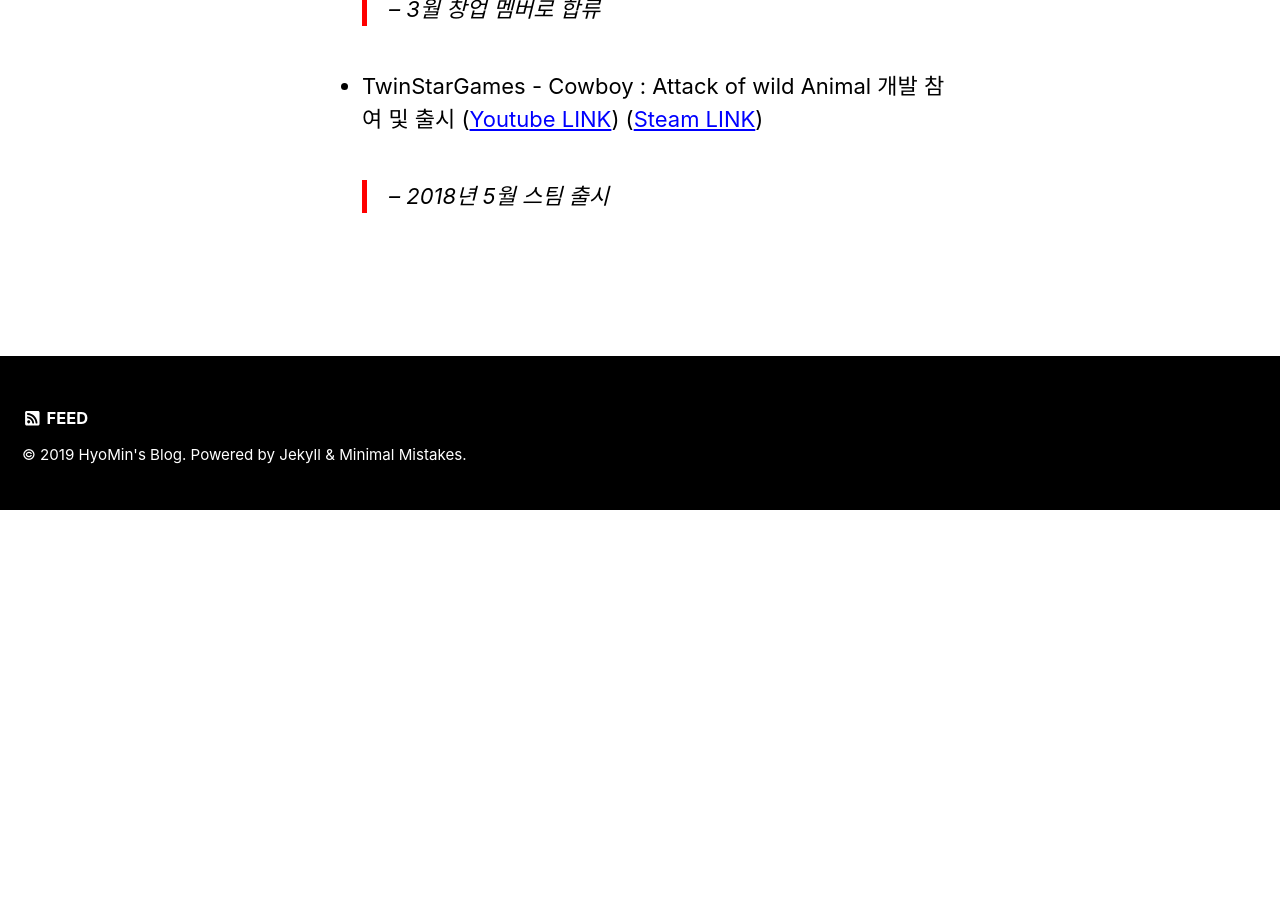
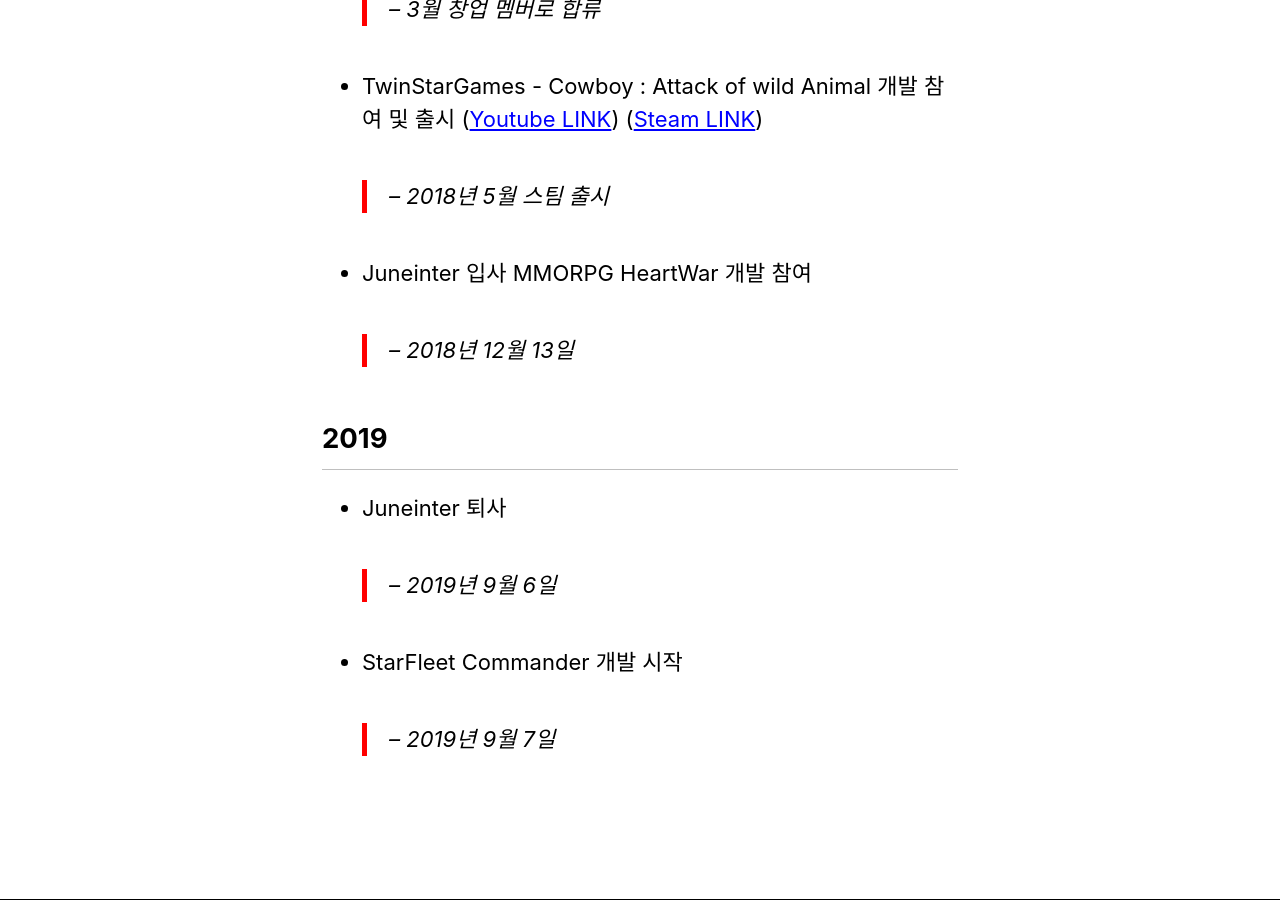
Before and after one commit to AhnHyoMin/ahnhyomin.github.io, a Jekyll site: the page built from _pages/about.md, in a window 1280 px wide and 900 px high, scrolled down 3150 px. Built offline with Jekyll 4.4.1, drawn with Linux system fonts in a browser that asks for light colours; cached includes are drawn as plain includes; nearby versions of some CDN libraries; before the commit the page ends 3661 px from its top, so only the background shows below that.

Commit message:
about 수정

```diff
--- a/_pages/about.md
+++ b/_pages/about.md
@@ -84,3 +84,14 @@ order : 1
 
 * TwinStarGames -  Cowboy : Attack of wild Animal 개발 참여 및 출시  ([Youtube LINK](https://www.youtube.com/watch?v=8rKIbQwSo6M))  ([Steam LINK](https://store.steampowered.com/app/844970/Cowboy__Attack_of_Wild_Animal/))
     > -- 2018년 5월 스팀 출시
+
+* Juneinter 입사 MMORPG HeartWar 개발 참여
+    > -- 2018년 12월 13일
+
+## 2019
+
+* Juneinter 퇴사
+    > -- 2019년 9월 6일
+
+* StarFleet Commander 개발 시작
+    > -- 2019년 9월 7일
```
